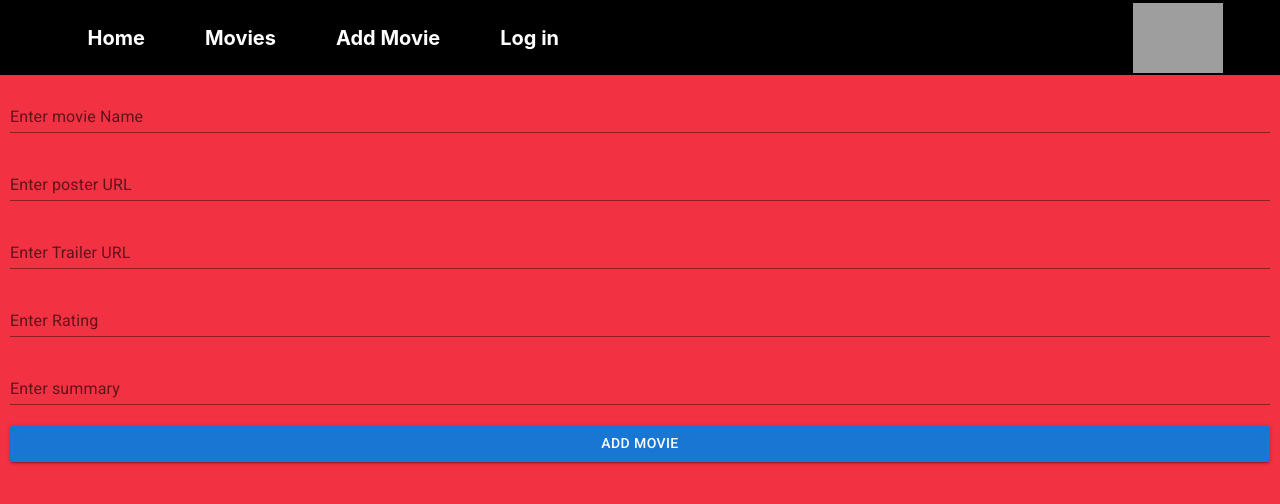
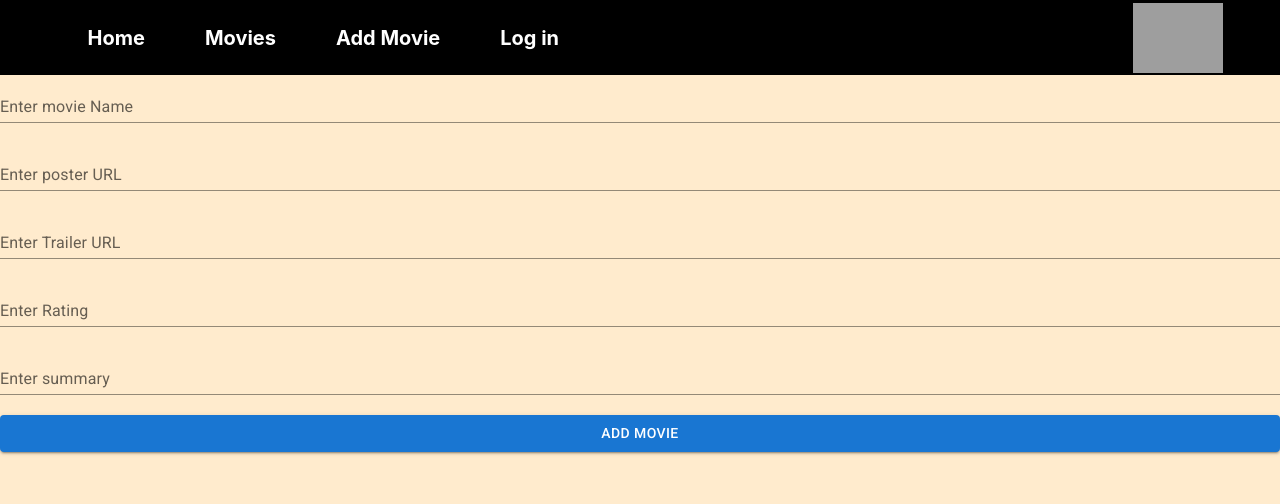
Before and after one commit to rakesh468/Movie-App, a React (Create React App) app: page /addmovie in a window 1280 px wide. Shown: the top 504 px of the page. Built offline with nearby package versions, Linux system fonts and the light colour scheme; grey boxes are pictures that could not be loaded.

Commit message:
first commit

```diff
--- a/src/App.css
+++ b/src/App.css
@@ -38,10 +38,8 @@
   flex-direction: column;
   gap: 20px;
   align-items: stretch;
-  margin-top: 10px;
-  margin-bottom: 10px;
-  margin-left: 10px;
-  margin-right: 10px;
+  background-color: blanchedalmond;
+  min-height: 100vh;
 }
 
 .error {
--- a/src/components/Editmovie.js
+++ b/src/components/Editmovie.js
@@ -43,7 +43,7 @@ function Updatemovie({ movie }) {
     });
   const editmovie = (updatedMovie) => {
     console.log(updatedMovie);
-    fetch(`${API_URL}/movies/${movie.id}`, {
+    fetch(`${API_URL}/movies/${movie._id}`, {
       method: "PUT",
       body: JSON.stringify(updatedMovie),
       headers: {
```
Also changed, not shown: src/components/Signup.css (+8 -7 lines).
